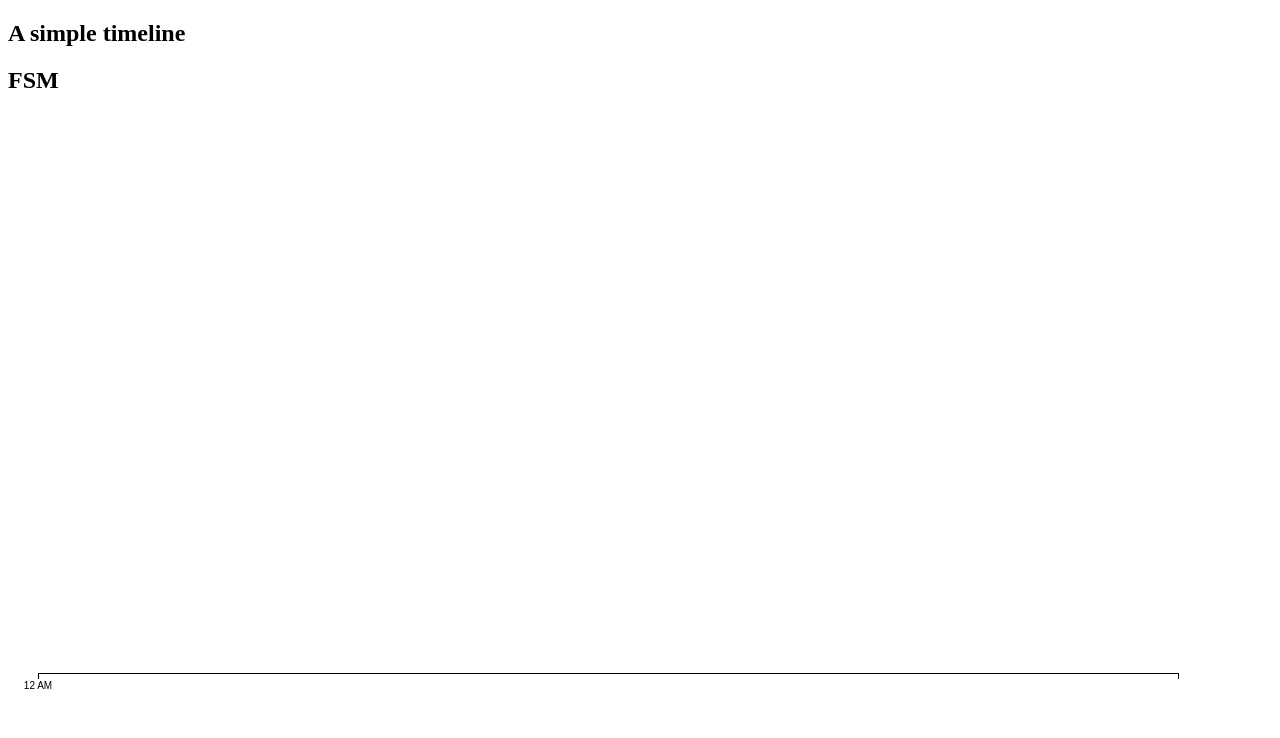
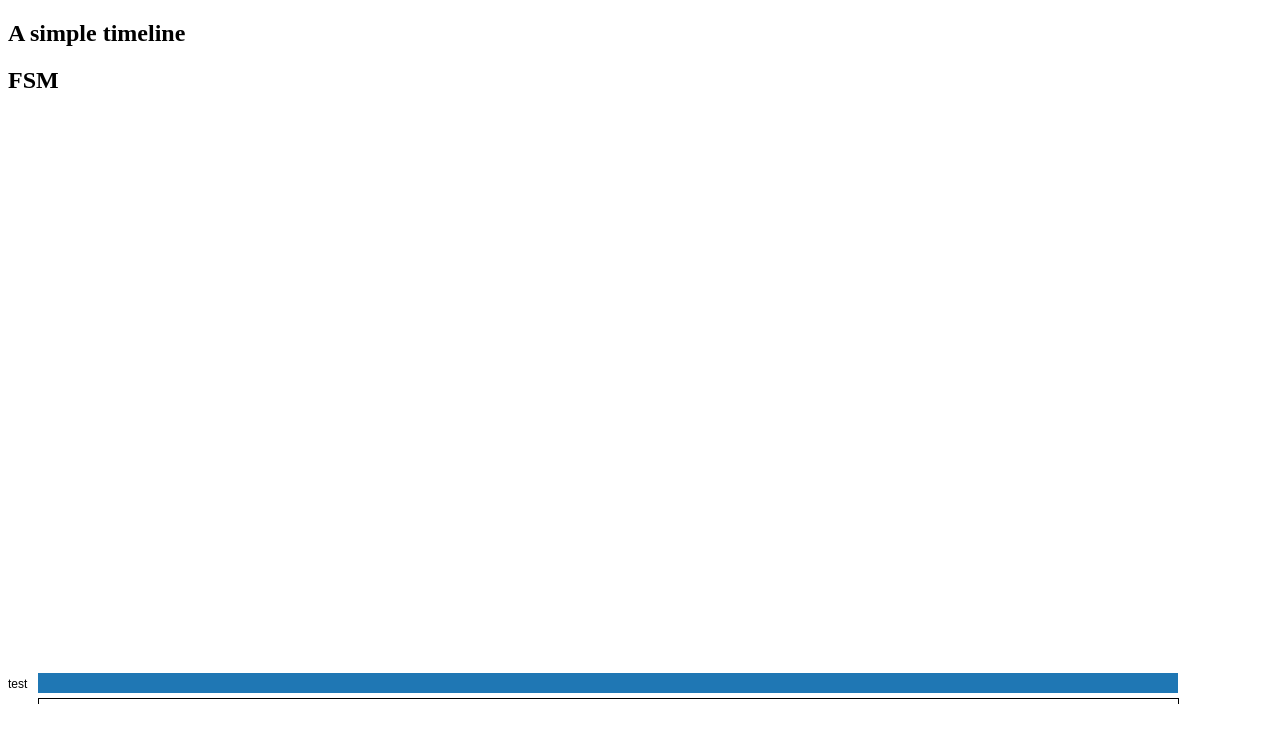
Before and after one commit to bjartwolf/jsRobot, a website: page index.html in a window 1280 px wide. Drawn offline with Linux system fonts and the light colour scheme.

Commit message:
looks smooth but is all wrongs

```diff
--- a/index.html
+++ b/index.html
@@ -9,8 +9,12 @@
 <script language="javascript" type="text/javascript">
   var ip = 'localhost';
   var wsUri = "ws://"+ip+":8080/";
-  var state;
   var prevtime = new Date().getTime();
+var state = '';
+  var drawState = "init"; //
+  var indexInTimeArray = 0;
+  var stateTimesCurrent = 0;
+  var startTimeTmp = new Date().getTime();
   var stateTimes = [];
   function drawTimeline() {
       var myNode = document.getElementById("timeline1");
@@ -21,7 +25,11 @@
       d3.select("#timeline1").append("svg").attr("width",1200).datum(stateTimes).call(chart);
   }
 
-  window.setInterval(drawTimeline, 2000);
+  window.setInterval(function() {
+	var tmp = stateTimes[0];
+        stateTimes[0] = {"label": "test", "times" : [{"starting_time": startTimeTmp, "ending_time": new Date().getTime()}]};
+	drawTimeline();
+}, 16);
 
   function init() {
     websocket = new WebSocket(wsUri);
@@ -34,6 +42,10 @@ function onMessage(evt) {
        var g = dagreD3.json.decode(graphJson.nodes, graphJson.edges);
        var renderer = new dagreD3.Renderer();
        renderer.run(g, d3.select("svg g"));
+//       if (drawState == "init") {
+//         stateTimes[0] = {"label": state, "times": [{"starting_time": msg.stateChange.time, "ending_time": new Date().getTime()}]};
+//         drawState = "initialized";
+ //      }
        var prevstate = state;
        state = msg.stateChange.newState;
        var time = msg.stateChange.time;
```
